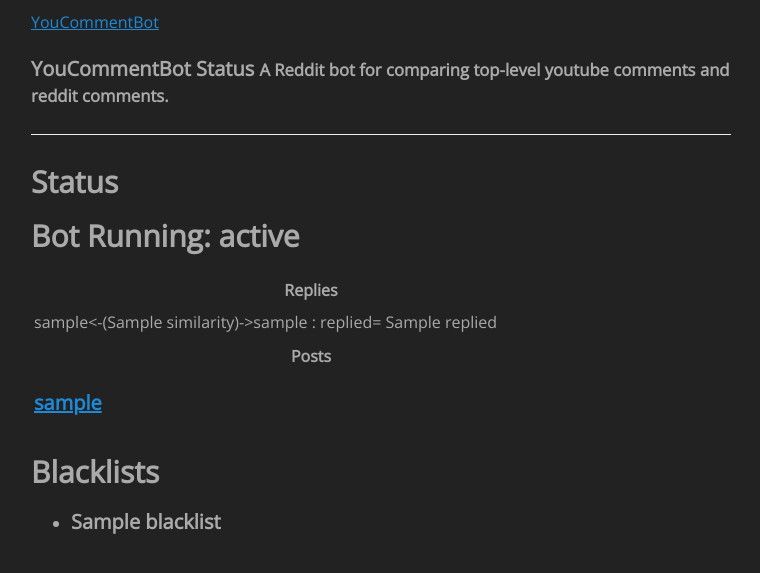
After one commit to AndresMWeber/youcomment, a Flask app: template youcomment/templates/status.html in a window 1280 px wide. The commit adds this page. Shown: the top 573 px of the page, without its empty margins (259-1019 px from the left). Run offline with Flask 2, Linux system fonts and the light colour scheme; the template is opened without the code that fills it: most values are stand-ins (such as "Sample title", 1, 10 or a date in 2020); parts of the project's set-up code (start-up, migrations or seed data) failed here and were passed over.

Commit message:
Adding a few CSS stylings Playing with HTML page formatting. Added scheduler state to status page. Printing comment ID...lazy.

```diff
--- a/youcomment/app.py
+++ b/youcomment/app.py
@@ -15,7 +15,8 @@ atexit.register(lambda: scheduler.shutdown(wait=False))
 
 @app.route('/')
 def show_entries():
-    return render_template('index.html',
+    return render_template('status.html',
+                           state=scheduler.running,
                            blacklists=Subreddit.select().where(Subreddit.blacklisted == True),
                            posts=RedditPost.select(),
                            replies=CrossCommentRelationship.select().where(CrossCommentRelationship.replied == True))
--- a/youcomment/bot.py
+++ b/youcomment/bot.py
@@ -108,6 +108,7 @@ class YouCompareBot(object):
                 try:
                     reply_body = self.reply_template % (100 * round(cross_comment.similarity, 4),
                                                         youtube_db_entry.permalink)
+                    print('reddit comment ID: ' + reddit_db_entry.comment_id)
                     praw.Reddit.comment(reddit_db_entry.comment_id).reply(reply_body)
                     break
 
--- a/youcomment/static/style.css
+++ b/youcomment/static/style.css
@@ -11,6 +11,17 @@ body {
 	font-size: 16px;
 	background-color: #222;
 	color: #aaa;
+}
+
+.page-header {
+    padding-bottom: 9px;
+    margin: 20px 0 30px;
+    border-bottom: 1px solid #eeeeee;
+}
+
+.container-narrow {
+    margin: 0 auto;
+    max-width: 700px;
 }
 
 .simple-container {
--- a/youcomment/templates/default.html
+++ b/youcomment/templates/default.html
@@ -1,7 +1,33 @@
 <!doctype html>
-<title>YouCommentBot Status</title>
-<link rel=stylesheet type=text/css href="{{ url_for('static', filename='style.css') }}">
-<div class=page>
-    <h1>YouCommentBot</h1>
-    {% block body %}{% endblock %}
+<head>
+    <meta charset="utf-8">
+    <title>YouCommentBot</title>
+    <meta name="description" content="Reddit Youtube Bot Status Page">
+    <meta name="author" content="Andres Weber">
+
+    <!-- Enable responsive viewport -->
+    <meta name="viewport" content="width=device-width, initial-scale=1.0">
+</head>
+
+<div class="navbar">
+    <div class="navbar-inner">
+        <div class="container-narrow">
+            <a class="brand" href="https://youcomment.herokuapp.com/">YouCommentBot</a>
+        </div>
+    </div>
 </div>
+
+<div class="container-narrow">
+    <div class="content">
+        <div class="page-header">
+            <h2>YouCommentBot Status
+                <small>A Reddit bot for comparing top-level youtube comments and reddit comments.</small>
+            </h2>
+        </div>
+        <link rel=stylesheet type=text/css href="{{ url_for('static', filename='style.css') }}">
+        <div class=page>
+            <h1>Status</h1>
+            {% block body %}{% endblock %}
+        </div>
+    </div>
+</div>
--- /dev/null
+++ b/youcomment/templates/status.html
@@ -0,0 +1,61 @@
+{% extends "default.html" %}
+
+{% block body %}
+<div class=body>
+    <div class="container-narrow">
+        <h1>
+            Bot Running: <b>{{ state }}</b>
+        </h1>
+    </div>
+
+    <div class="container-narrow">
+        <table style="width:80%">
+            <tr>
+                <th>Replies</th>
+            </tr>
+            {% for reply in replies %}
+            <tr>
+                <td>
+                    {{ reply.reddit_comment.permalink }}<-({{ reply.similarity }})->{{ reply.youtube_comment.permalink }} : replied= {{ reply.replied }}
+                </td>
+            </tr>
+            {% else %}
+            <tr>
+                <td><em>The bot has not made any replies yet.</em></td>
+            </tr>
+            {% endfor %}
+        </table>
+    </div>
+
+    <div class="container-narrow">
+        <table style="width:80%">
+            <tr>
+                <th>Posts</th>
+            </tr>
+            {% for post in posts %}
+            <tr>
+                <td>
+                    <h2><a href="{{ post.permalink }}">{{ post.permalink }}</a></h2>
+                </td>
+            </tr>
+            {% else %}
+            <tr>
+                <td><em>No posts have been checked so far.</em></td>
+            </tr>
+            {% endfor %}
+        </table>
+    </div>
+
+    <div class="container-narrow">
+        <h1>Blacklists</h1>
+        <ul class=blacklists>
+            {% for blacklist in blacklists %}
+            <li><h2>{{ blacklist.name }}</h2>
+                {% else %}
+            <li><em>No blacklists so far</em>
+                {% endfor %}
+        </ul>
+    </div>
+</div>
+
+{% endblock %}
```
Also changed, not shown: youcomment/templates/index.html (deleted, +0 -26 lines).
